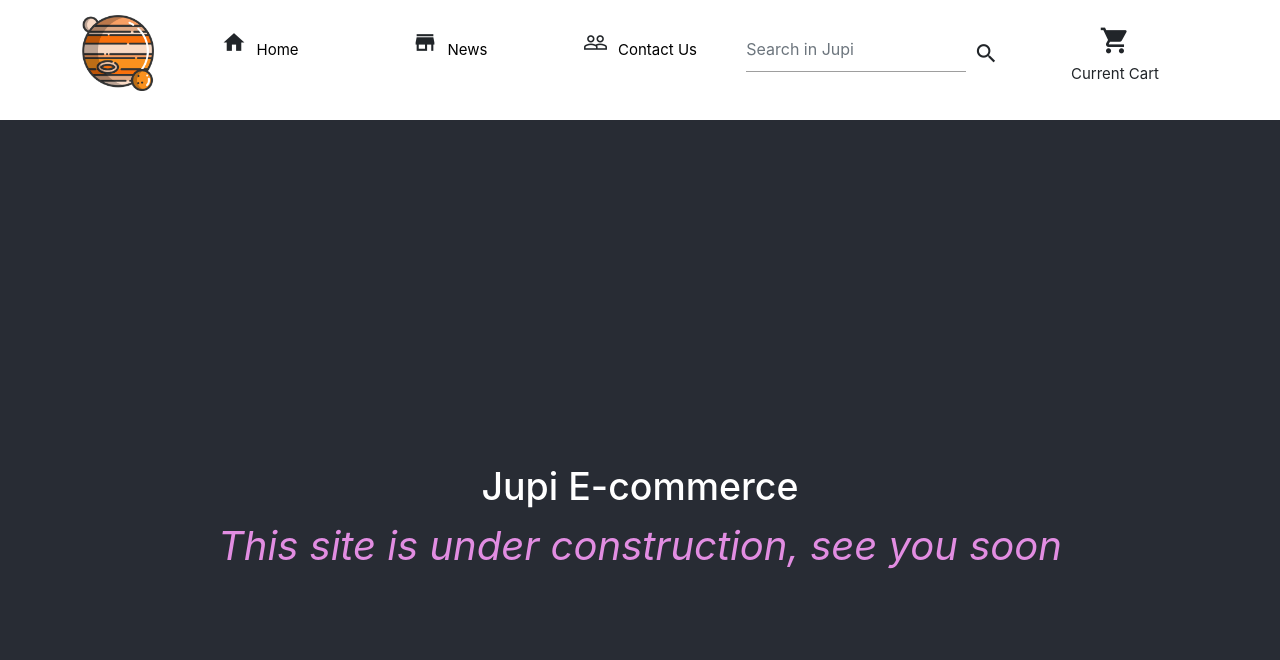
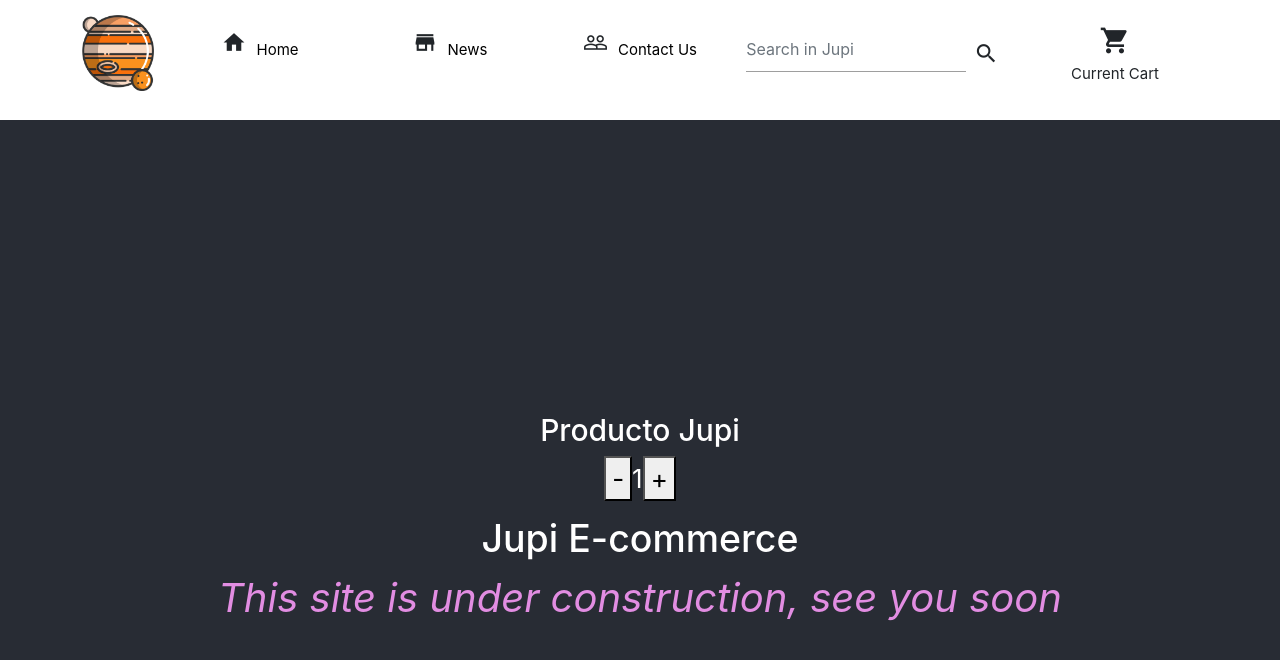
Before and after one commit to ultrasoft011/jupi, a React (Create React App) app: page / in a window 1280 px wide. Shown: the top 660 px of the page. Built offline with nearby package versions, Linux system fonts and the light colour scheme.

Commit message:
product counter

```diff
--- a/src/App.js
+++ b/src/App.js
@@ -10,7 +10,6 @@ function App() {
       <Navbar />
 
       <header className="App-header">
-        <h1>Jupi E-commerce</h1>
         {/* ItemListContainer component with props*/}
         <ItemListContainer welcome="This site is under construction, see you soon" />
       </header>
--- /dev/null
+++ b/src/components/ItemCount.js
@@ -0,0 +1,38 @@
+import React, { useState } from "react";
+
+const ItemCount = ({ stock, initial }) => {
+  stock = Number(stock);
+  initial = Number(initial);
+  // Declaración de useState
+  const [count, setCount] = useState(initial);
+
+  const onAdd = () => {
+    if (count < stock) {
+      setCount(count + 1);
+    }
+  };
+
+  const zeroLimit = () => {
+    if (count <= stock) {
+      setCount(count - 1);
+      if (count <= 0) {
+        setCount(0);
+      }
+    }
+  };
+
+  return (
+    <>
+      <div>
+        <h2>Producto Jupi</h2>
+        <p>
+          <button onClick={zeroLimit}>-</button>
+          {count}
+          <button onClick={onAdd}>+</button>
+        </p>
+      </div>
+    </>
+  );
+};
+
+export default ItemCount;
--- a/src/components/ItemListContainer.js
+++ b/src/components/ItemListContainer.js
@@ -1,8 +1,11 @@
 import React from "react";
+import ItemCount from "./ItemCount";
 
 const ItemListContainer = (props) => {
   return (
     <>
+      <ItemCount stock="5" initial="1" />
+      <h1>Jupi E-commerce</h1>
       <i class="welcome-message">{props.welcome}</i>
     </>
   );
--- a/src/components/NavBar.js
+++ b/src/components/NavBar.js
@@ -22,10 +22,6 @@ const Navbar = () => {
             <i class="material-icons mod3">people_outline</i>
             <a href="#contact">Contact Us</a>
           </div>
-          {/* <div class="col-2">
-            <i class="material-icons  mod3">web</i>
-            <a href="#about">About Jupi</a>
-          </div> */}
           <div class="col-3 mod2">
             <form class="d-flex ">
               <input
@@ -37,6 +33,7 @@ const Navbar = () => {
               <i class="material-icons mod3">search</i>
             </form>
           </div>
+          {/* CartWidget component */}
           <div class="col-2 mod-2">
             <CartWidget />
           </div>
```
